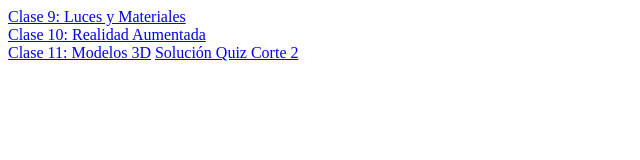
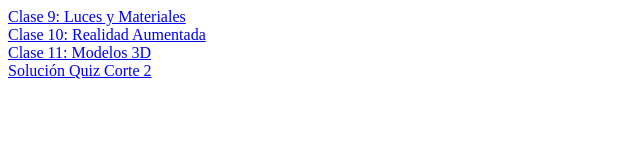
Before and after one commit to JuanCarvajal28/Computacion-Grafica-2025, a plain HTML site: page index.html in a window 1280 px wide. Shown: the whole page, without its empty margins (0-640 px from the left). Drawn offline with Linux system fonts and the light colour scheme.

Commit message:
Se soluciono un salto de linea en la biblioteca principal

```diff
--- a/index.html
+++ b/index.html
@@ -8,7 +8,7 @@
 <body>
     <a href="./Clase 9 Luces y Materiales/index.html">Clase 9: Luces y Materiales</a><br>
     <a href="./Clase 10 Realidad Aumentada/viewer.html">Clase 10: Realidad Aumentada</a><br>
-    <a href="./Clase 11 modelos 3D/index.html">Clase 11: Modelos 3D</a>
+    <a href="./Clase 11 modelos 3D/index.html">Clase 11: Modelos 3D</a><br>
     <a href="./Quiz Corte 2/index.html">Solución Quiz Corte 2</a>
 </body>
 </html>
```
